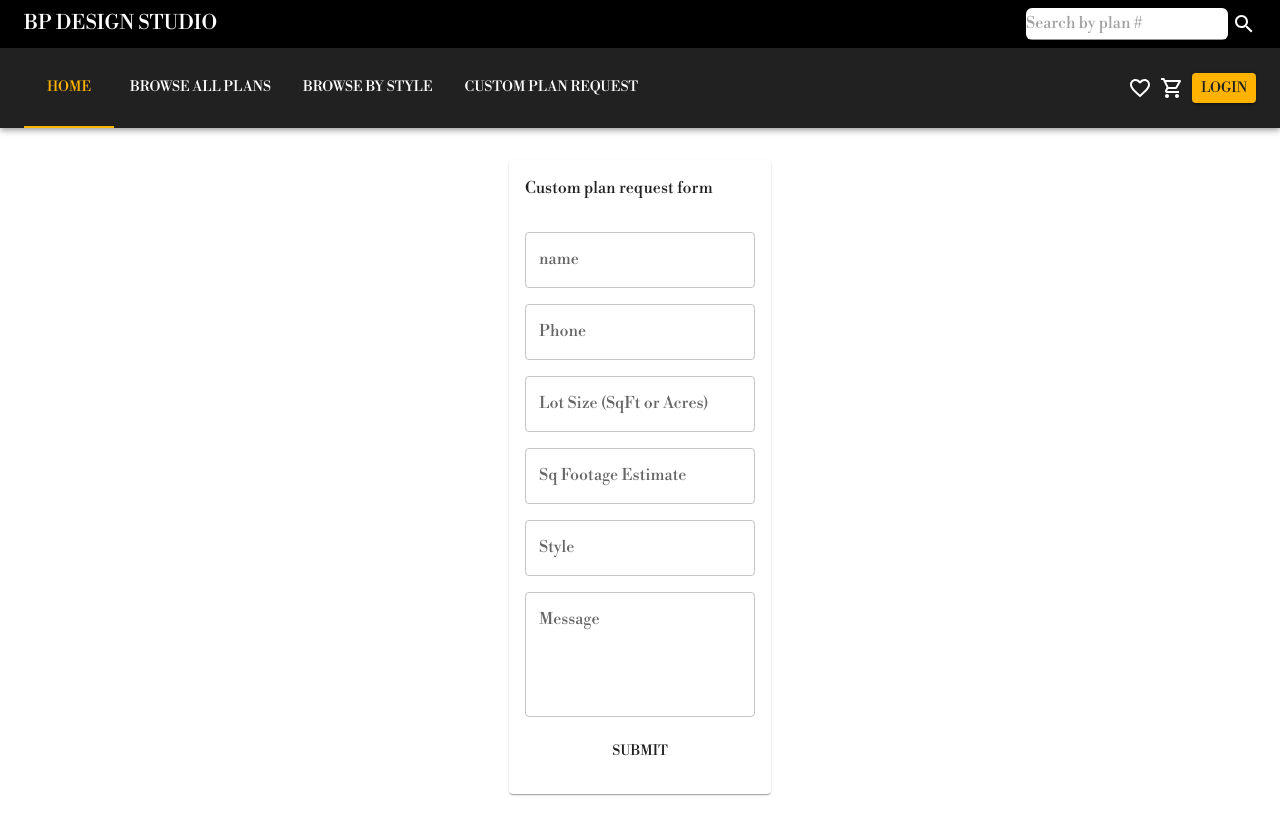
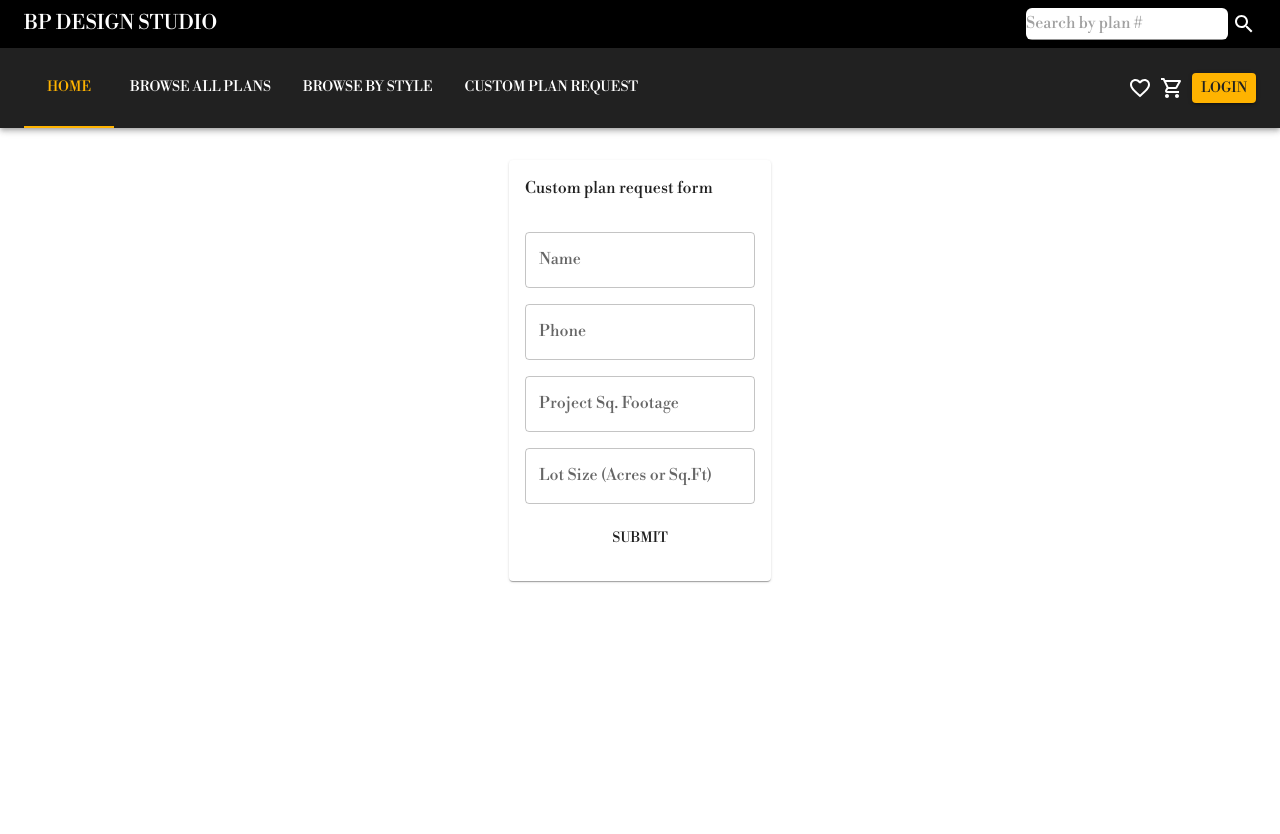
Before and after one commit to melxincognito/bp-design-next, a Next.js app: page /customplanrequest in a window 1280 px wide. Shown: the top 834 px of the page. Built offline with nearby package versions, Linux system fonts and the light colour scheme.

Commit message:
added plan request input variables info into an array of objects

```diff
--- a/components/forms/CustomPlanRequestForm.js
+++ b/components/forms/CustomPlanRequestForm.js
@@ -7,13 +7,55 @@ import {
   Typography,
 } from "@mui/material";
 
+const houseStyleOptions = [
+  {
+    value: "Spanish",
+    label: "Spanish",
+  },
+  {
+    value: "Luxury",
+    label: "Luxury",
+  },
+  {
+    value: "Modern",
+    label: "Modern",
+  },
+  {
+    value: "Ranch",
+    label: "Ranch",
+  },
+  {
+    value: "Cottage",
+    label: "Cottage",
+  },
+  { value: "Other", label: "Other" },
+];
+
 export default function CustomPlanRequestForm() {
   const [requestorName, setRequestorName] = useState("");
   const [requestorPhone, setRequestorPhone] = useState("");
   const [sqFootage, setSqFootage] = useState("");
   const [lotSize, setLotSize] = useState("");
   const [style, setStyle] = useState("");
-  const [message, setMessage] = useState("");
+
+  const planRequestInputs = [
+    {
+      label: "Name",
+      onChangeValue: setRequestorName,
+    },
+    {
+      label: "Phone",
+      onChangeValue: setRequestorPhone,
+    },
+    {
+      label: "Project Sq. Footage",
+      onChangeValue: setSqFootage,
+    },
+    {
+      label: "Lot Size (Acres or Sq.Ft)",
+      onChangeValue: setLotSize,
+    },
+  ];
 
   const submit = (e) => {
     e.preventDefault();
@@ -22,8 +64,6 @@ export default function CustomPlanRequestForm() {
     console.log(sqFootage + " sqft");
     console.log(lotSize);
     console.log(style);
-    console.log(message);
-    console.log("puta");
   };
 
   return (
@@ -34,44 +74,18 @@ export default function CustomPlanRequestForm() {
         </CardContent>
         <CardContent>
           <form onSubmit={submit} style={{ display: "grid", gap: "1rem" }}>
-            <TextField
-              label="name"
-              onChange={(e) => {
-                setRequestorName(e.target.value);
-              }}
-            />
-            <TextField
-              label="Phone"
-              onChange={(e) => {
-                setRequestorPhone(e.target.value);
-              }}
-            />
-            <TextField
-              label="Lot Size (SqFt or Acres)"
-              onChange={(e) => {
-                setLotSize(e.target.value);
-              }}
-            />
-            <TextField
-              label="Sq Footage Estimate"
-              onChange={(e) => {
-                setSqFootage(e.target.value);
-              }}
-            />
-            <TextField
-              label="Style"
-              onChange={(e) => {
-                setStyle(e.target.value);
-              }}
-            />
-            <TextField
-              label="Message"
-              multiline
-              rows={4}
-              onChange={(e) => {
-                setMessage(e.target.value);
-              }}
-            />
+            {planRequestInputs.map((input, index) => (
+              <>
+                <TextField
+                  key={index}
+                  label={input.label}
+                  onChange={(e) => {
+                    input.onChangeValue(e.target.value);
+                  }}
+                />
+              </>
+            ))}
+
             <Button type="submit">Submit</Button>
           </form>
         </CardContent>
```
